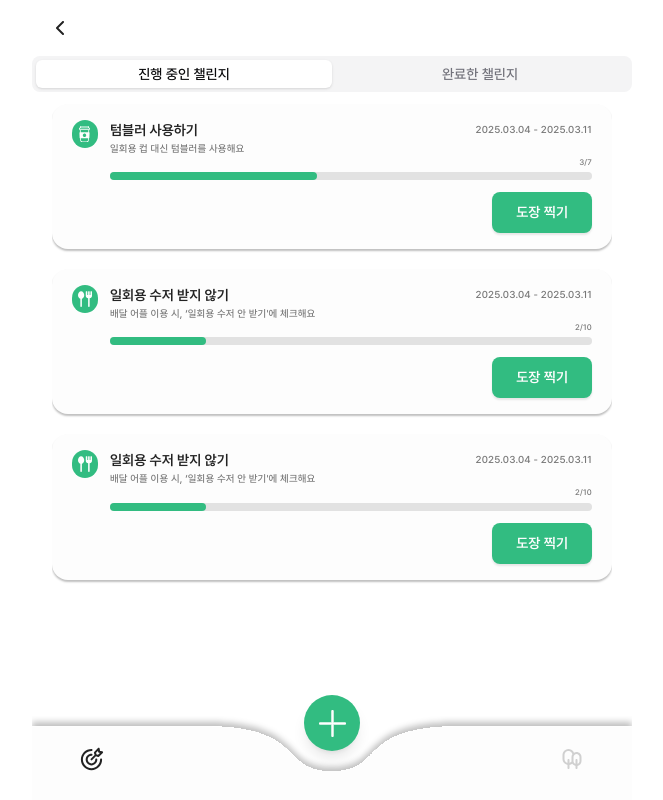
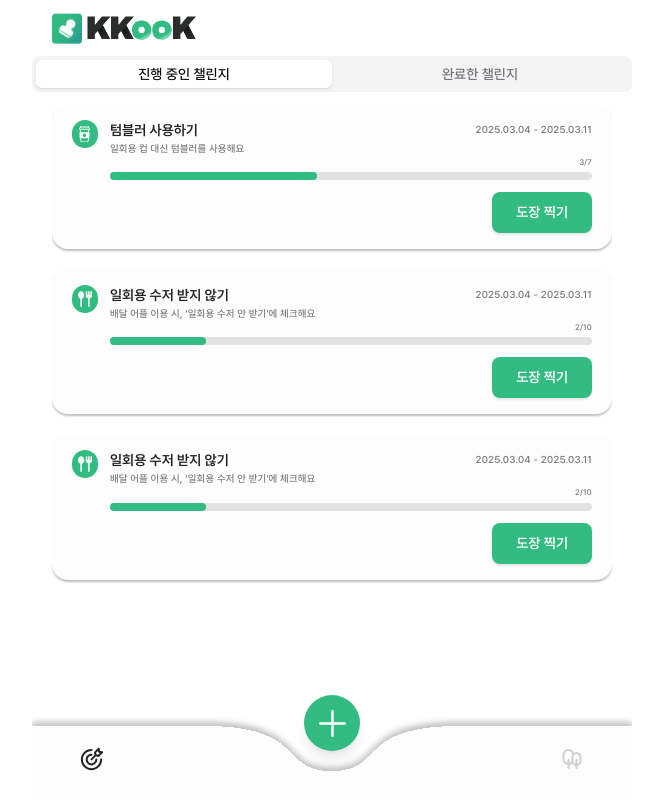
Before and after one commit to GDG-on-Campus-KHU/SDGP_team3_FE, a React (Vite) app: page / in a window 1280 px wide. Shown: the whole page, without its empty margins (308-971 px from the left). Built offline with nearby package versions, Linux system fonts and the light colour scheme.

Commit message:
[STYLE] 메인 헤더에 로고 추가

```diff
--- a/src/shared/ui/header.jsx
+++ b/src/shared/ui/header.jsx
@@ -43,9 +43,9 @@ export default function Header({
       >
         {variant === "main" && (
           <img
-            src="/icons/prevIcon.svg"
+            src="/icons/logo/logo-en.svg"
             alt="로고 아이콘"
-            className=" cursor-pointer"
+            className="h-36 w-auto cursor-pointer"
             onClick={() => goToMain()}
           /> // 추후 로고로 변경 예정
         )}
```
Also changed, not shown: public/icons/logo/logo-en.svg (added), public/icons/logo/logo-kr.svg (added).
